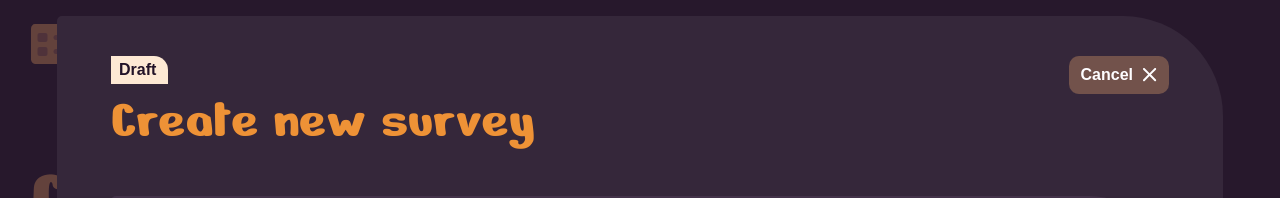
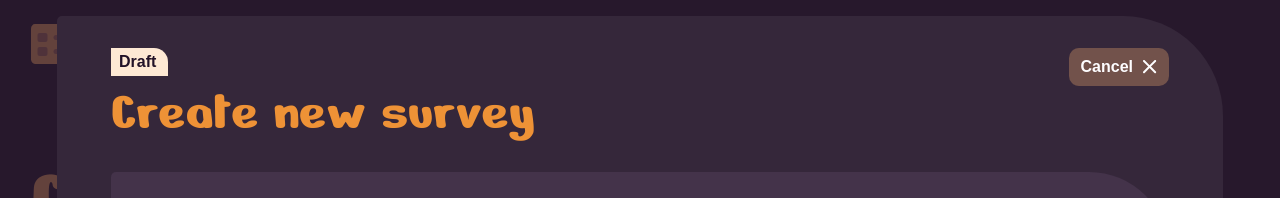
Before and after one commit to AdamBaranyi/Poll-App, an Angular app: page / in a window 1280 px wide. Both pictures are taken after a click on the button "New survey". Shown: the top 198 px of the page. Built offline with nearby package versions, Linux system fonts and the light colour scheme; no server answers; the database is empty; a web font is replaced by a local one.

Commit message:
Tighten the spacing in the form so it fits on a normal screen

```diff
--- a/src/app/features/create-survey/create-survey.component.scss
+++ b/src/app/features/create-survey/create-survey.component.scss
@@ -1,7 +1,7 @@
 .dialog {
   width: min(1166px, 100% - 32px);
   max-height: calc(100dvh - 32px);
-  padding: 40px 54px;
+  padding: 32px 54px;
   border: none;
   border-radius: var(--radius) 100px var(--radius) var(--radius);
   background-color: var(--color-purple);
@@ -27,7 +27,7 @@
   align-items: flex-start;
   justify-content: space-between;
   gap: 16px;
-  margin-bottom: 48px;
+  margin-bottom: 32px;
 }
 
 .title {
@@ -53,8 +53,8 @@ h2 {
 .surface {
   display: flex;
   flex-direction: column;
-  gap: 64px;
-  padding: 40px 32px;
+  gap: 48px;
+  padding: 32px 32px;
   border-radius: var(--radius) 80px var(--radius) var(--radius);
   background-color: var(--color-form);
 }
@@ -101,7 +101,7 @@ h2 {
 .actions {
   display: flex;
   justify-content: flex-end;
-  margin-top: 32px;
+  margin-top: 24px;
 }
 
 .primary {
```
Also changed, not shown: 1 other file (tests, documents, lock files or other folders).
